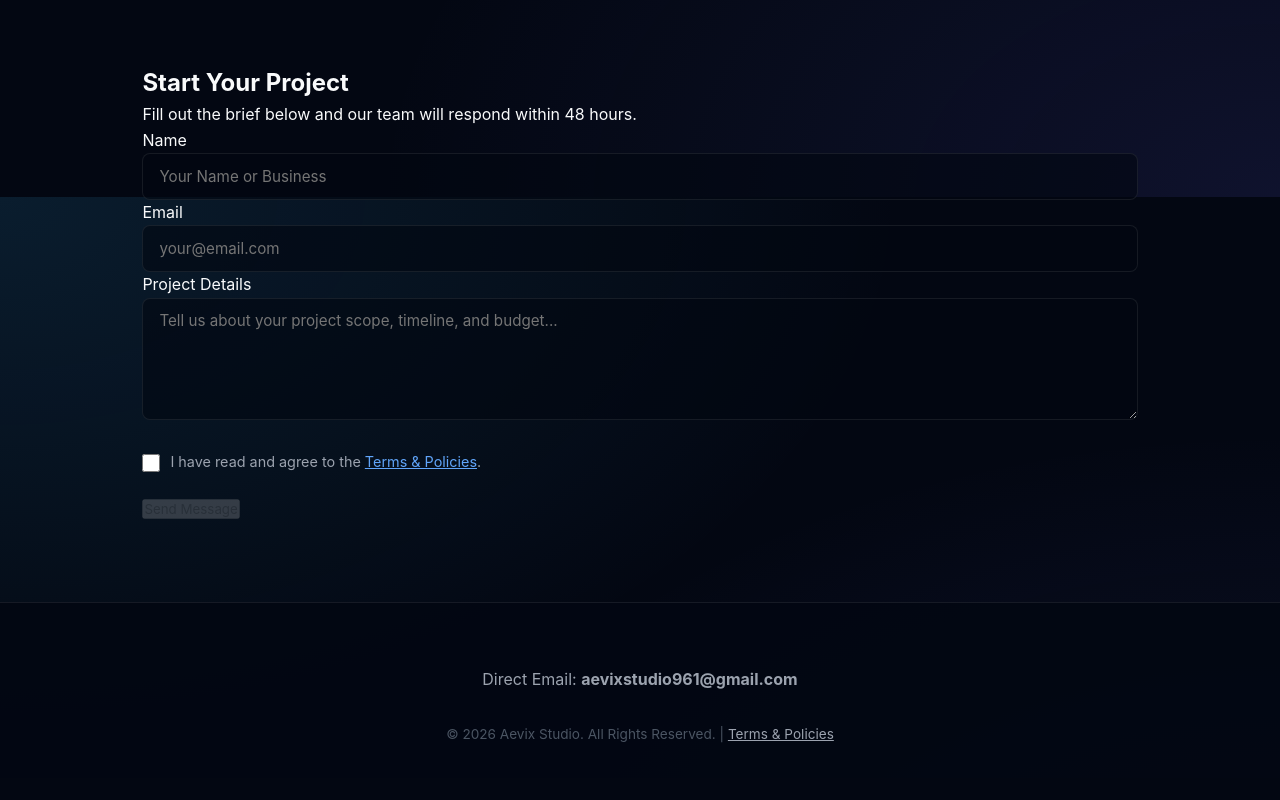
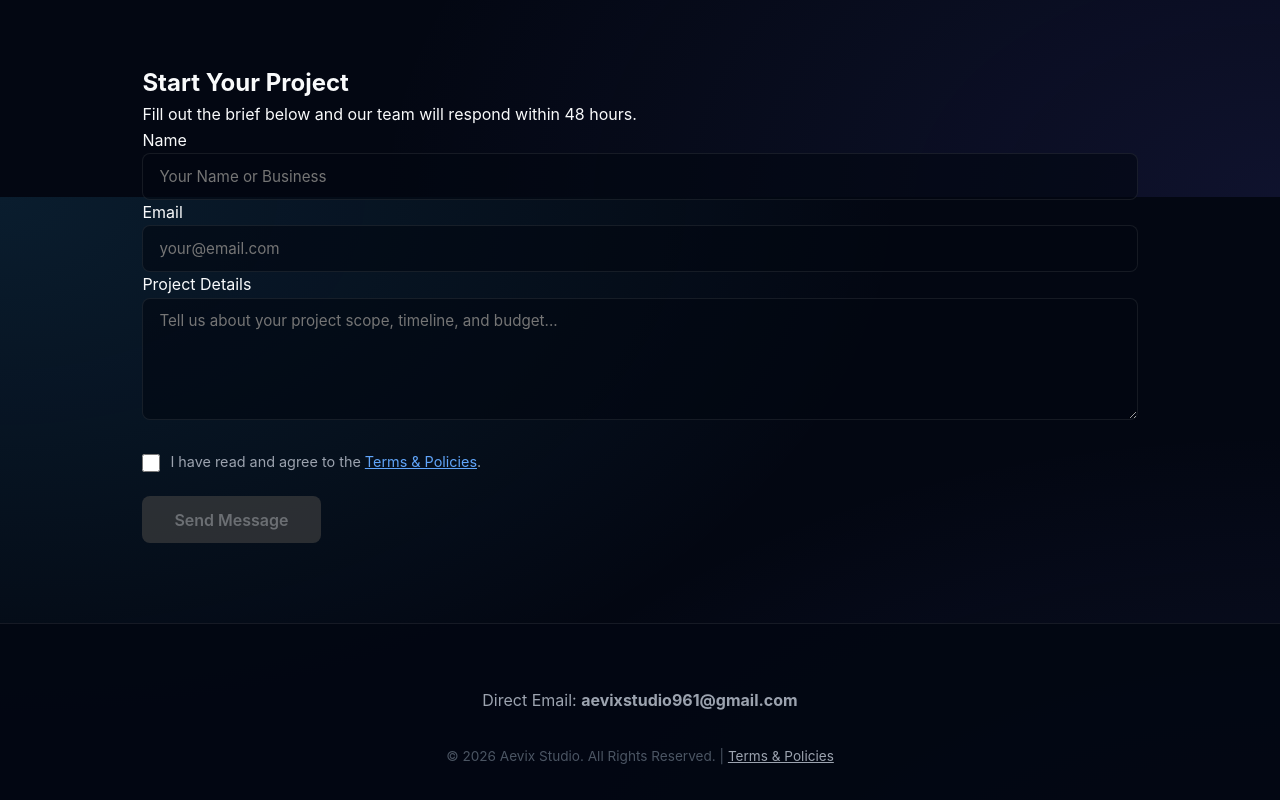
Before and after one commit to AevixStudio/aevix-studio-web, a plain HTML site: page aevix-studio-web/index.html in a window 1280 px wide. Shown: the part 1403-2203 px from the top of the page. Before the commit the page ends 2181 px from the top, so only its background shows below. Drawn offline with Linux system fonts and the light colour scheme.

Commit message:
Update index.html

```diff
--- a/aevix-studio-web/index.html
+++ b/aevix-studio-web/index.html
@@ -6,9 +6,43 @@
     <title>Aevix Studio | Digital Media & Development Agency</title>
     <link rel="stylesheet" href="style.css">
     <style>
+        /* Premium Modern Submit Button Styling */
+        .submit-btn {
+            background: linear-gradient(135deg, #3b82f6 0%, #2563eb 100%);
+            color: #ffffff;
+            font-weight: 600;
+            font-size: 1rem;
+            padding: 0.85rem 2rem;
+            border: none;
+            border-radius: 8px;
+            cursor: pointer;
+            transition: all 0.25s cubic-bezier(0.4, 0, 0.2, 1);
+            box-shadow: 0 4px 14px 0 rgba(59, 130, 246, 0.39);
+            display: inline-flex;
+            align-items: center;
+            justify-content: center;
+            gap: 8px;
+        }
+
+        .submit-btn:hover:not(:disabled) {
+            background: linear-gradient(135deg, #60a5fa 0%, #3b82f6 100%);
+            transform: translateY(-2px);
+            box-shadow: 0 6px 20px 0 rgba(59, 130, 246, 0.55);
+        }
+
+        .submit-btn:active:not(:disabled) {
+            transform: translateY(0);
+            box-shadow: 0 2px 8px 0 rgba(59, 130, 246, 0.4);
+        }
+
+        /* Disabled State (Locked until checkbox checked) */
         .submit-btn:disabled {
-            opacity: 0.5;
+            background: #374151;
+            color: #9ca3af;
             cursor: not-allowed;
+            opacity: 0.65;
+            box-shadow: none;
+            transform: none;
             filter: grayscale(100%);
         }
     </style>
@@ -98,7 +132,7 @@
                 </label>
             </div>
 
-            <!-- Submit Button (Locked until checked) -->
+            <!-- Enhanced Submit Button -->
             <button type="submit" id="submit-btn" class="submit-btn" disabled>Send Message</button>
         </form>
     </section>
@@ -118,7 +152,6 @@
             const submitBtn = document.getElementById('submit-btn');
 
             if (termsCheckbox && submitBtn) {
-                // Set initial state based on checkbox state
                 submitBtn.disabled = !termsCheckbox.checked;
 
                 termsCheckbox.addEventListener('change', function() {
```
